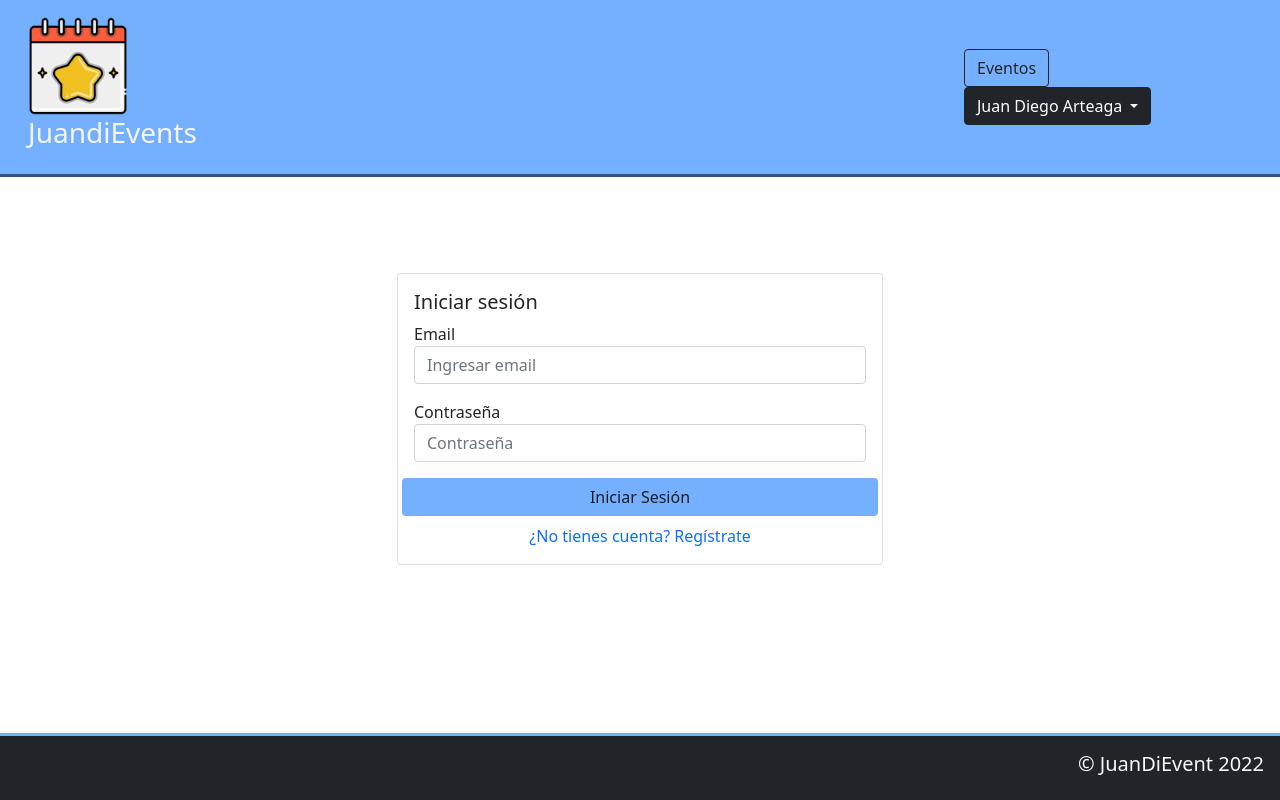
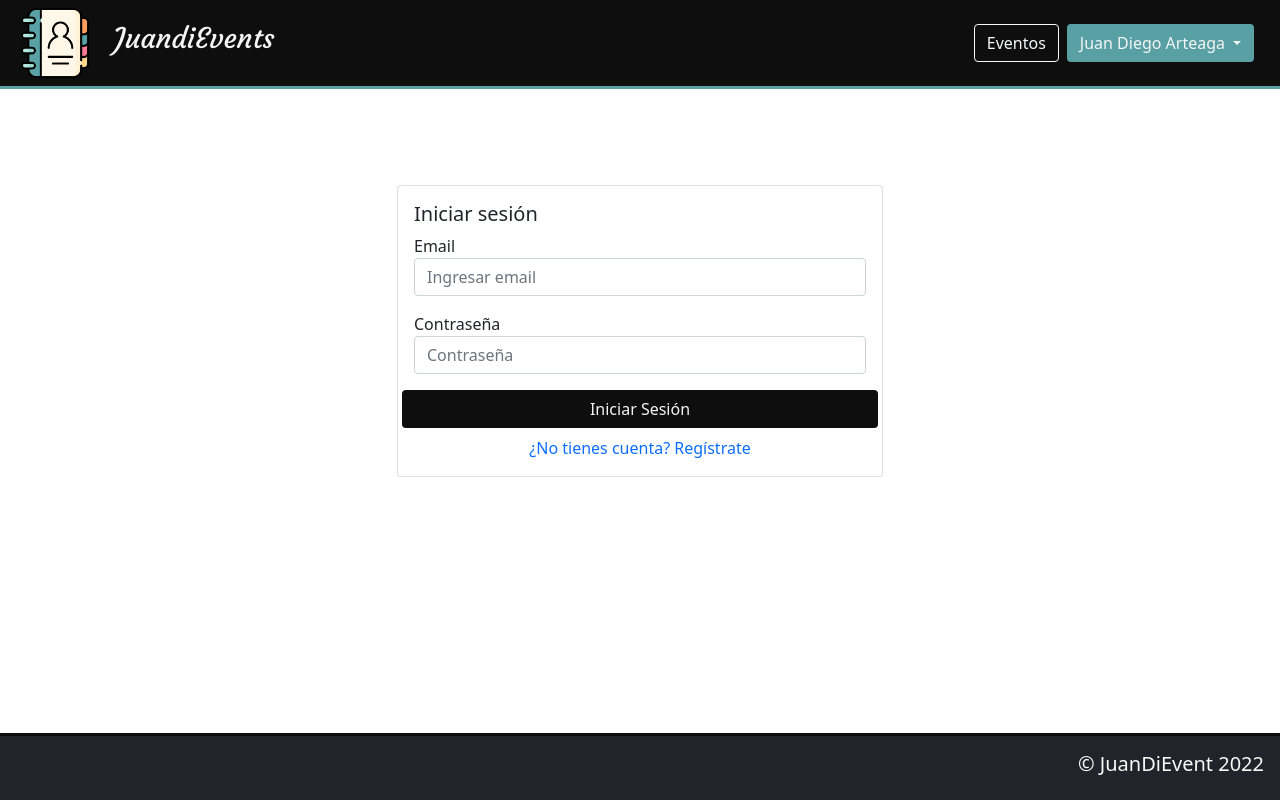
Before and after one commit to juandixdd/php_crud_final_eventos, a PHP site: page /index.php in a window 1280 px wide. Run offline with PHP 8.4, Linux system fonts and the light colour scheme.

Commit message:
Se cambian estilos

```diff
--- a/assets/styles/style.css
+++ b/assets/styles/style.css
@@ -1,8 +1,8 @@
 :root {
-  --color-primary: #75afff;
-  --color-secundary: #345480;
+  --color-primary: #0e0e0e;
+  --color-secundary: #58A0A4;
   --color-light: #f5f5f5;
-  --color-dark: #1f1f1f;
+  --color-dark: #0e0e0e;
 }
 
 a {
@@ -11,12 +11,22 @@ a {
 }
 
 a:hover {
-  color: var(--color-light);
+  color: var(--color-secundary);
 }
 
 .container-header {
   background-color: var(--color-primary);
   border-bottom: solid 3px var(--color-secundary);
+  color: var(--color-dark);
+}
+
+.header-tittle{
+  color: var(--color-light);
+  font-family: 'Courgette', cursive;
+}
+
+.header-tittle:hover{
+  color: var(--color-light);
 }
 
 .container-footer {
@@ -24,16 +34,29 @@ a:hover {
 }
 
 .logo-header {
-  width: 100px;
+  width: 70px;
   height: auto;
 }
 
 .btn-custom-primary {
   background-color: var(--color-primary);
-  color: var(--color-dark);
+  color: var(--color-light);
 }
 
 .btn-custom-primary:hover {
   background-color: var(--color-secundary);
+  border: solid 1px var(--color-dark);
+}
+
+.btn-custom-secundary {
+  background-color: var(--color-secundary);
   color: var(--color-light);
 }
+
+.btn-custom-secundary:hover {
+  background-color: var(--color-secundary);
+  border: solid 1px var(--color-light);
+  color: var(--color-light);
+  opacity: 0.8;
+  transition: 0.5s;
+}
--- a/template/header.php
+++ b/template/header.php
@@ -7,30 +7,32 @@
     <meta name="viewport" content="width=device-width, initial-scale=1.0">
     <link href="https://cdn.jsdelivr.net/npm/bootstrap@5.1.3/dist/css/bootstrap.min.css" rel="stylesheet" integrity="sha384-1BmE4kWBq78iYhFldvKuhfTAU6auU8tT94WrHftjDbrCEXSU1oBoqyl2QvZ6jIW3" crossorigin="anonymous">
     <link href="assets/styles/style.css" rel="stylesheet">
+    <link rel="preconnect" href="https://fonts.googleapis.com">
+    <link rel="preconnect" href="https://fonts.gstatic.com" crossorigin>
+    <link href="https://fonts.googleapis.com/css2?family=Courgette&display=swap" rel="stylesheet">
     <title>JuanDi Event</title>
 </head>
 
 <body>
     <!-- ? headder  -->
     <div class="container-fluid container-header">
-        <header class="p-3">
+        <header class="p-2">
             <div class="row align-items-center justify-content-between">
                 <div class="col-md-3">
                     <div class="row align-items-center">
                         <a href="#" class="col-auto"><img src="assets/img/logo.png" alt="Logo" class="logo-header "></a>
-                        <a href="#" class="col-auto"><h3>JuandiEvents</h3></a>
+                        <a href="#" class="col-auto header-tittle">
+                            <h3>JuandiEvents</h3>
+                        </a>
                     </div>
                 </div>
-                <div class="col-md-3">
-
-                </div>
-                <div class="col-md-3">
-                    <div class="row justify-content-between">
-                        <div class="col">
-                            <a href="principalPage.php" class="btn btn-outline-dark">Eventos</a>
+                <div class="col-md-3 p-2">
+                    <div class="row justify-content-center">
+                        <div class="col-auto p-1">
+                            <a href="principalPage.php" class="btn btn-outline-light width-auto">Eventos</a>
                         </div>
-                        <div class="dropdown col">
-                            <button class="btn btn-dark dropdown-toggle" type="button" id="dropdownMenuButton1" data-bs-toggle="dropdown" aria-expanded="false">
+                        <div class="dropdown col-auto p-1">
+                            <button class="btn btn-custom-secundary dropdown-toggle" type="button" id="dropdownMenuButton1" data-bs-toggle="dropdown" aria-expanded="false">
                                 Juan Diego Arteaga
                             </button>
                             <ul class="dropdown-menu" aria-labelledby="dropdownMenuButton1">
```
Also changed, not shown: assets/img/logo.png.
